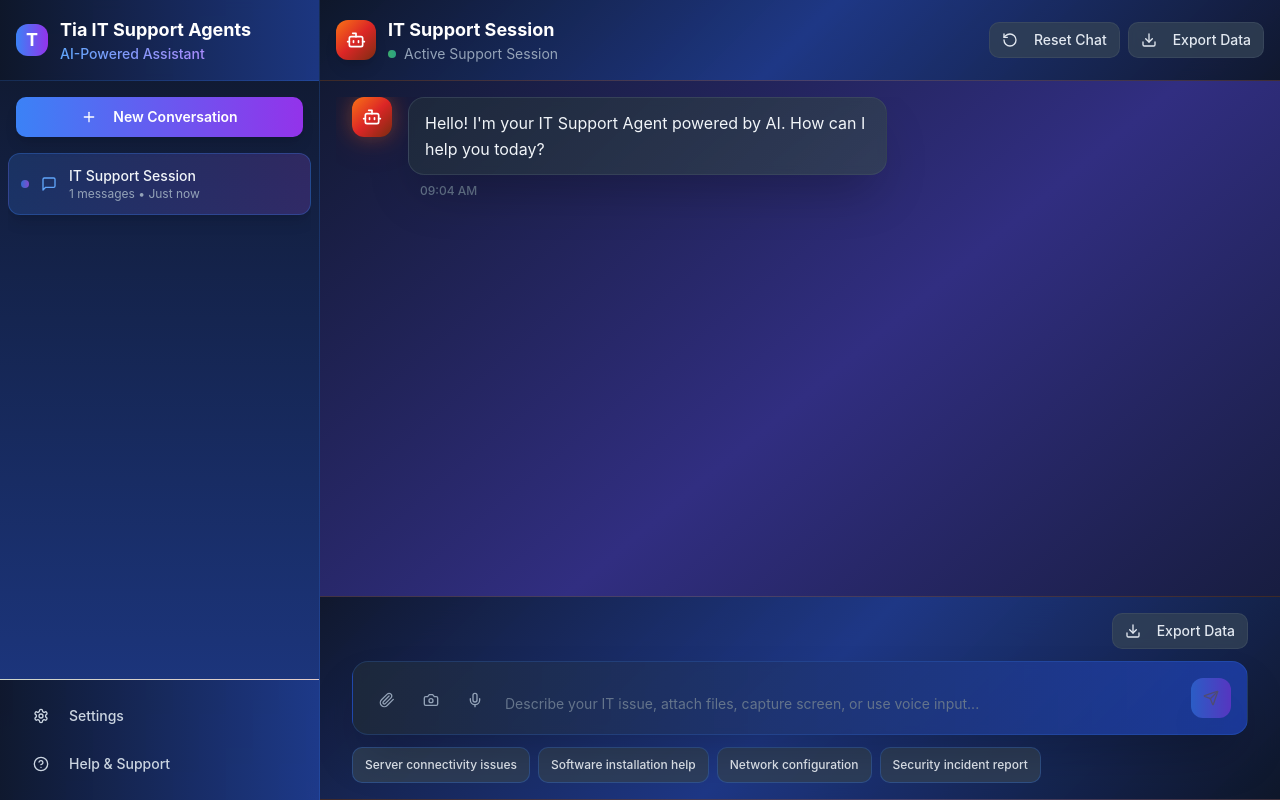
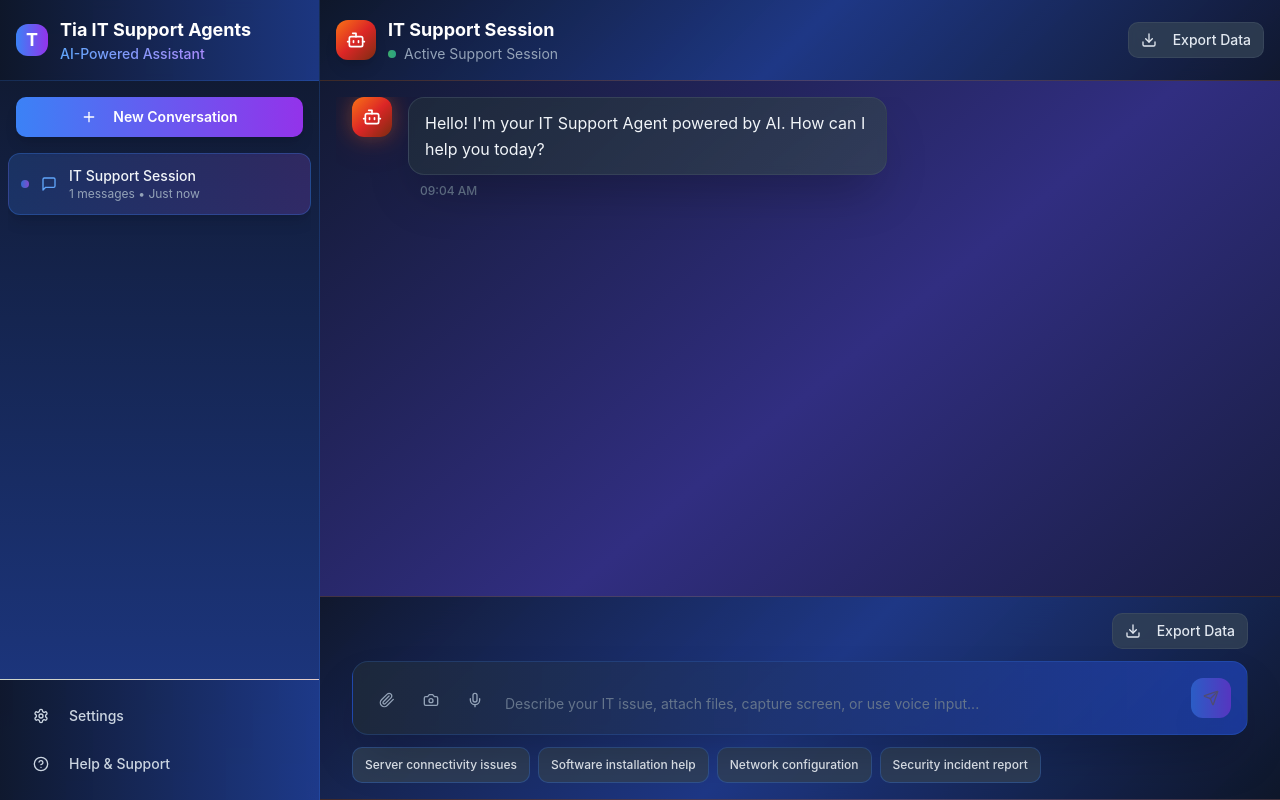
Before and after one commit to koradiaishita/multi-support-agent-ai, a React (Vite) app: page / in a window 1280 px wide. Built offline with nearby package versions, Linux system fonts and the light colour scheme.

Commit message:
Fix: Remove duplicate export data
Removed the duplicate "Export Data" button from the UI.

```diff
--- a/src/components/ChatArea.tsx
+++ b/src/components/ChatArea.tsx
@@ -125,15 +125,6 @@ const ChatArea: React.FC<ChatAreaProps> = ({
           </div>
         </div>
         <div className="flex items-center gap-2">
-          <Button
-            variant="outline"
-            size="sm"
-            className="tcs-button-secondary border-orange-500/30 hover:border-orange-500/50"
-            onClick={handleClearConversation}
-          >
-            <RotateCcw className="w-4 h-4 mr-2" />
-            Reset Chat
-          </Button>
           <ExportData
             onResetText={handleResetText}
             onToggleMute={handleToggleMute}
```
